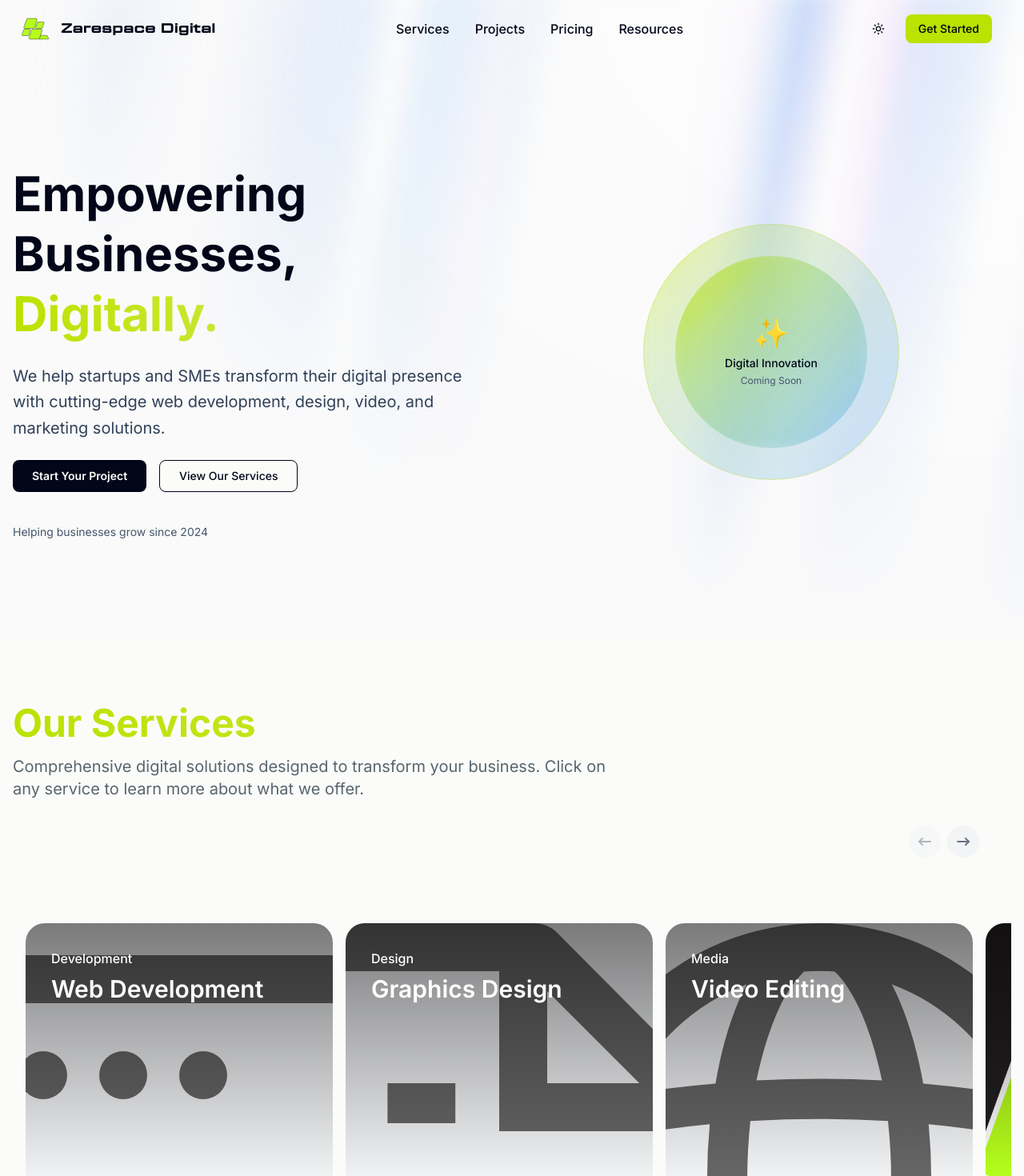
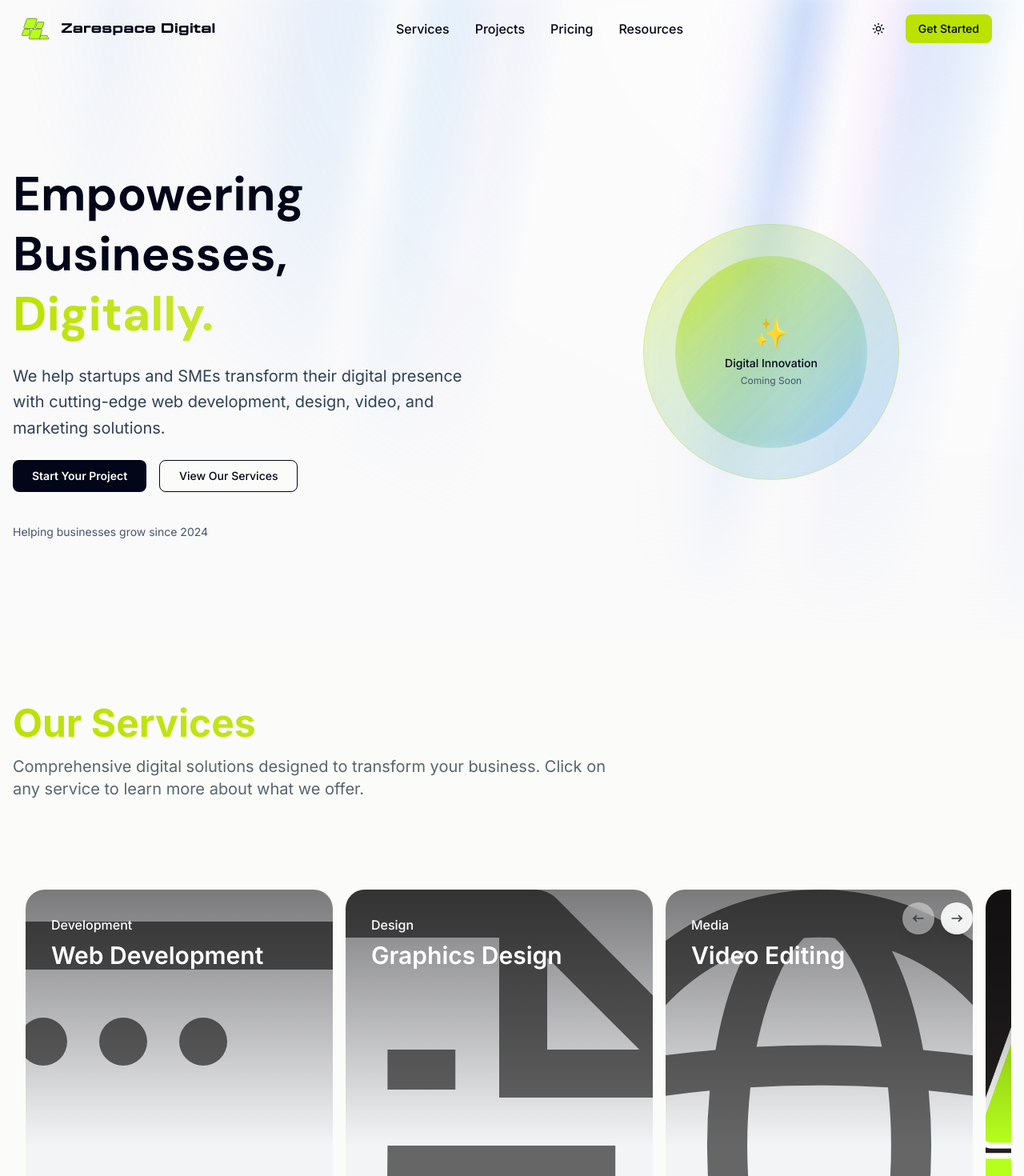
Before and after one commit to Zarespace/zarespace-website, a Next.js app: page / in a window 1280 px wide. Shown: the top 1470 px of the page at 80% size. Built offline with nearby package versions, Linux system fonts and the light colour scheme.

Commit message:
Added Font the Headline & Modified Nav arrows for Service Card

```diff
--- a/src/app/globals.css
+++ b/src/app/globals.css
@@ -161,3 +161,7 @@
 .font-ttlakes {
   font-family: 'TTLakes', -apple-system, BlinkMacSystemFont, 'Segoe UI', sans-serif !important;
 }
+
+.font-dm-sans {
+  font-family: 'DM Sans', sans-serif;
+}
--- a/src/app/layout.tsx
+++ b/src/app/layout.tsx
@@ -31,6 +31,10 @@ export default function RootLayout({
           type="font/ttf"
           crossOrigin="anonymous"
         />
+        <link
+          href="https://fonts.googleapis.com/css2?family=DM+Sans:ital,opsz,wght@0,9..40,100..1000;1,9..40,100..1000&display=swap"
+          rel="stylesheet"
+        />
       </head>
       <body className={`${inter.variable} antialiased`}>
         <ThemeProvider
--- a/src/app/page.tsx
+++ b/src/app/page.tsx
@@ -214,7 +214,7 @@ export default function Home() {
         <div className="relative z-10 max-w-7xl mx-auto grid grid-cols-1 lg:grid-cols-2 gap-12 items-center px-4 pt-20">
           {/* Left Content */}
           <div className="dark:text-white text-slate-950 space-y-6">
-            <h1 className="text-5xl md:text-6xl font-bold leading-tight">
+            <h1 className="text-5xl md:text-6xl font-bold leading-tight font-dm-sans">
               Empowering Businesses,{" "}
               <span className="bg-gradient-to-r from-primary to-primary/80 bg-clip-text text-transparent">
                 Digitally.
--- a/src/components/ui/apple-cards-carousel.tsx
+++ b/src/components/ui/apple-cards-carousel.tsx
@@ -92,29 +92,29 @@ export const Carousel = ({ items, initialScroll = 0 }: CarouselProps) => {
       value={{ onCardClose: handleCardClose, currentIndex }}
     >
       <div className="relative w-full">
-        {/* Navigation arrows moved to top */}
-        <div className="mr-10 flex justify-end gap-2 mb-0.5">
-          <button
-            className="relative z-40 flex h-10 w-10 items-center justify-center rounded-full bg-gray-100 dark:bg-gray-800 disabled:opacity-50 hover:bg-gray-200 dark:hover:bg-gray-700 transition-colors"
-            onClick={scrollLeft}
-            disabled={!canScrollLeft}
-          >
-            <IconArrowNarrowLeft className="h-6 w-6 text-gray-500 dark:text-gray-400" />
-          </button>
-          <button
-            className="relative z-40 flex h-10 w-10 items-center justify-center rounded-full bg-gray-100 dark:bg-gray-800 disabled:opacity-50 hover:bg-gray-200 dark:hover:bg-gray-700 transition-colors"
-            onClick={scrollRight}
-            disabled={!canScrollRight}
-          >
-            <IconArrowNarrowRight className="h-6 w-6 text-gray-500 dark:text-gray-400" />
-          </button>
-        </div>
-
         <div
           className="flex w-full overflow-x-scroll overscroll-x-auto scroll-smooth py-10 [scrollbar-width:none] md:py-20"
           ref={carouselRef}
           onScroll={checkScrollability}
         >
+
+        {/* Navigation arrows overlaid on top-right of cards */}
+        <div className="absolute top-16 right-8 md:top-24 md:right-12 flex gap-2 z-50">
+          <button
+            className="flex h-10 w-10 items-center justify-center rounded-full bg-white/90 dark:bg-black/90 backdrop-blur-sm shadow-lg disabled:opacity-50 hover:bg-white dark:hover:bg-black transition-all duration-200 hover:scale-105"
+            onClick={scrollLeft}
+            disabled={!canScrollLeft}
+          >
+            <IconArrowNarrowLeft className="h-5 w-5 text-gray-700 dark:text-gray-300" />
+          </button>
+          <button
+            className="flex h-10 w-10 items-center justify-center rounded-full bg-white/90 dark:bg-black/90 backdrop-blur-sm shadow-lg disabled:opacity-50 hover:bg-white dark:hover:bg-black transition-all duration-200 hover:scale-105"
+            onClick={scrollRight}
+            disabled={!canScrollRight}
+          >
+            <IconArrowNarrowRight className="h-5 w-5 text-gray-700 dark:text-gray-300" />
+          </button>
+        </div>
           <div
             className={cn(
               "absolute right-0 z-[1000] h-auto w-[5%] overflow-hidden bg-gradient-to-l",
--- /dev/null
+++ b/src/components/ui/hover-border-gradient.tsx
@@ -0,0 +1,99 @@
+"use client";
+import React, { useState, useEffect, useRef } from "react";
+
+import { motion } from "motion/react";
+import { cn } from "@/lib/utils";
+
+type Direction = "TOP" | "LEFT" | "BOTTOM" | "RIGHT";
+
+export function HoverBorderGradient({
+  children,
+  containerClassName,
+  className,
+  as: Tag = "button",
+  duration = 1,
+  clockwise = true,
+  ...props
+}: React.PropsWithChildren<
+  {
+    as?: React.ElementType;
+    containerClassName?: string;
+    className?: string;
+    duration?: number;
+    clockwise?: boolean;
+  } & React.HTMLAttributes<HTMLElement>
+>) {
+  const [hovered, setHovered] = useState<boolean>(false);
+  const [direction, setDirection] = useState<Direction>("TOP");
+
+  const rotateDirection = (currentDirection: Direction): Direction => {
+    const directions: Direction[] = ["TOP", "LEFT", "BOTTOM", "RIGHT"];
+    const currentIndex = directions.indexOf(currentDirection);
+    const nextIndex = clockwise
+      ? (currentIndex - 1 + directions.length) % directions.length
+      : (currentIndex + 1) % directions.length;
+    return directions[nextIndex];
+  };
+
+  const movingMap: Record<Direction, string> = {
+    TOP: "radial-gradient(20.7% 50% at 50% 0%, hsl(0, 0%, 100%) 0%, rgba(255, 255, 255, 0) 100%)",
+    LEFT: "radial-gradient(16.6% 43.1% at 0% 50%, hsl(0, 0%, 100%) 0%, rgba(255, 255, 255, 0) 100%)",
+    BOTTOM:
+      "radial-gradient(20.7% 50% at 50% 100%, hsl(0, 0%, 100%) 0%, rgba(255, 255, 255, 0) 100%)",
+    RIGHT:
+      "radial-gradient(16.2% 41.199999999999996% at 100% 50%, hsl(0, 0%, 100%) 0%, rgba(255, 255, 255, 0) 100%)",
+  };
+
+  const highlight =
+    "radial-gradient(75% 181.15942028985506% at 50% 50%, #3275F8 0%, rgba(255, 255, 255, 0) 100%)";
+
+  useEffect(() => {
+    if (!hovered) {
+      const interval = setInterval(() => {
+        setDirection((prevState) => rotateDirection(prevState));
+      }, duration * 1000);
+      return () => clearInterval(interval);
+    }
+  }, [hovered]);
+  return (
+    <Tag
+      onMouseEnter={(event: React.MouseEvent<HTMLDivElement>) => {
+        setHovered(true);
+      }}
+      onMouseLeave={() => setHovered(false)}
+      className={cn(
+        "relative flex rounded-full border  content-center bg-black/20 hover:bg-black/10 transition duration-500 dark:bg-white/20 items-center flex-col flex-nowrap gap-10 h-min justify-center overflow-visible p-px decoration-clone w-fit",
+        containerClassName
+      )}
+      {...props}
+    >
+      <div
+        className={cn(
+          "w-auto text-white z-10 bg-black px-4 py-2 rounded-[inherit]",
+          className
+        )}
+      >
+        {children}
+      </div>
+      <motion.div
+        className={cn(
+          "flex-none inset-0 overflow-hidden absolute z-0 rounded-[inherit]"
+        )}
+        style={{
+          filter: "blur(2px)",
+          position: "absolute",
+          width: "100%",
+          height: "100%",
+        }}
+        initial={{ background: movingMap[direction] }}
+        animate={{
+          background: hovered
+            ? [movingMap[direction], highlight]
+            : movingMap[direction],
+        }}
+        transition={{ ease: "linear", duration: duration ?? 1 }}
+      />
+      <div className="bg-black absolute z-1 flex-none inset-[2px] rounded-[100px]" />
+    </Tag>
+  );
+}
```
